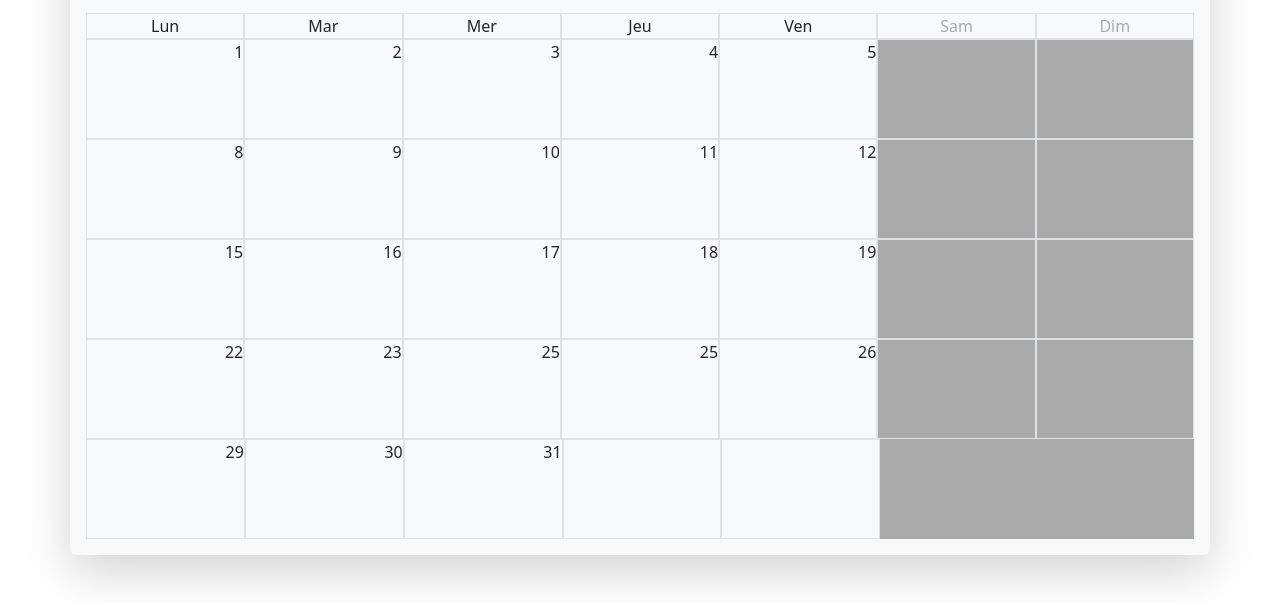
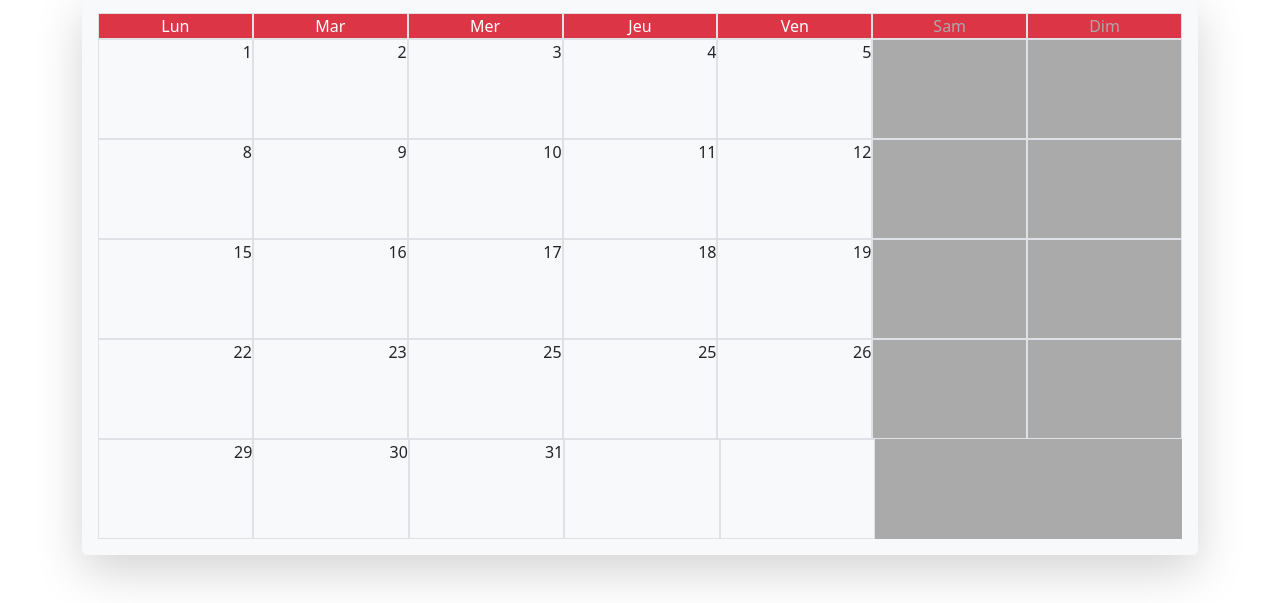
Before and after one commit to rachadelrhilani/brief-4-calendrie-html-css-js-, a plain HTML site: page index.html in a window 1280 px wide. Shown: the part 261-864 px from the top of the page. Drawn offline with nearby package versions, Linux system fonts and the light colour scheme.

Commit message:
ajoute shadow

```diff
--- a/index.html
+++ b/index.html
@@ -33,7 +33,7 @@
   </header>
 
   <section class="mt-5">
-    <div class="container shadow-lg p-3 mb-5 bg-body-tertiary rounded">
+    <div class="container">
       <div class="calendar">
         <div class="calendar-header d-flex justify-content-center align-items-center px-3">
           <h3 class="m-0">Octobre 2025</h3>
@@ -41,9 +41,9 @@
         <div class="d-flex justify-content-center mt-3 mb-3">
           <button type="button" id="Supprimer-Tout" class="btn btn-primary">Supprimer Tout</button>
         </div>
-        <div class="mt-3">
+        <div class="mt-3 shadow-lg p-3 mb-5 bg-body-tertiary rounded">
           <!-- Noms des jours -->
-          <div class="row text-center g-0">
+          <div class="row text-center g-0 bg-danger text-white">
             <div class="col border day-name">Lun</div>
             <div class="col border day-name">Mar</div>
             <div class="col border day-name">Mer</div>
```
